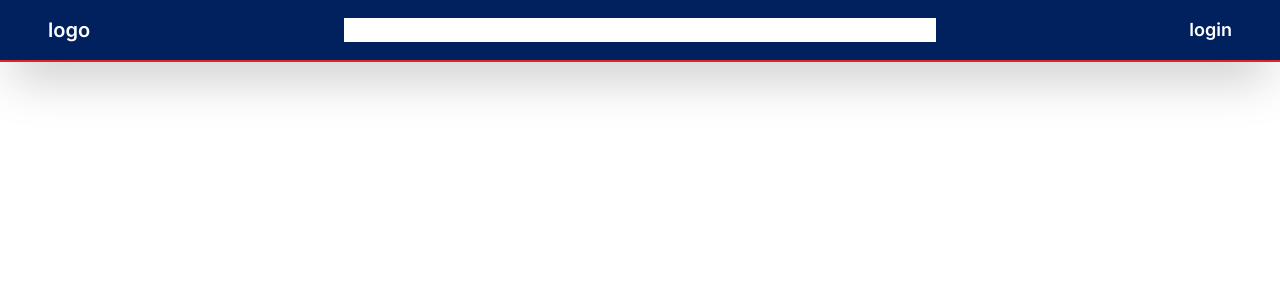
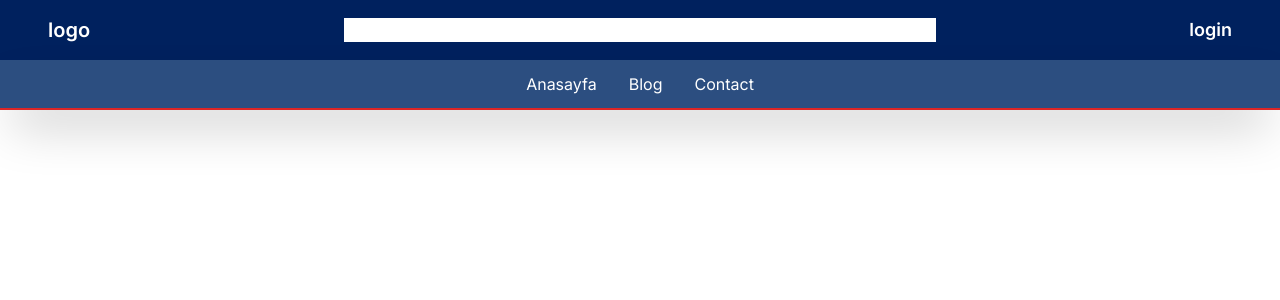
Before and after one commit to efegorkemumit/blog-proje1-nextjsdersleri, a Next.js app: page / in a window 1280 px wide. Shown: the top 300 px of the page. Built offline with nearby package versions, Linux system fonts and the light colour scheme.

Commit message:
Stateler

```diff
--- a/app/page.tsx
+++ b/app/page.tsx
@@ -9,14 +9,14 @@ const pacifiko = Pacifico({ subsets: ["cyrillic"], weight: "400" });
 export default function Home() {
   return (
     <>
-      <header className="bg-mycolor3 p-4 border-b-2 border-b-red-600  shadow-2xl">
+      <header className="bg-mycolor3 p-4 ">
         <div className="container mx-auto flex flex-row justify-between items-center ">
           <div className="text-white text-lg md:text-xl  font-semibold">
             logo
           </div>
 
           <div className="hidden md:block md:w-1/3 lg:w-1/2">
-            <input type="text" className="w-full" />
+            <input type="text" className="w-full focus:outline-none pl-2" />
           </div>
 
 
@@ -26,6 +26,14 @@ export default function Home() {
 
         </div>
       </header>
+
+      <div className="flex items-center p-3 space-x-8  justify-center bg-mycolor4 border-b-2 border-b-red-600  shadow-2xl">
+        <a href="" className="text-white hover:text-black">Anasayfa</a>
+        <a href="" className="text-white hover:text-black">Blog</a>
+        <a href="" className="text-white hover:text-black">Contact</a>
+
+
+      </div>
     </>
   );
 }
```
